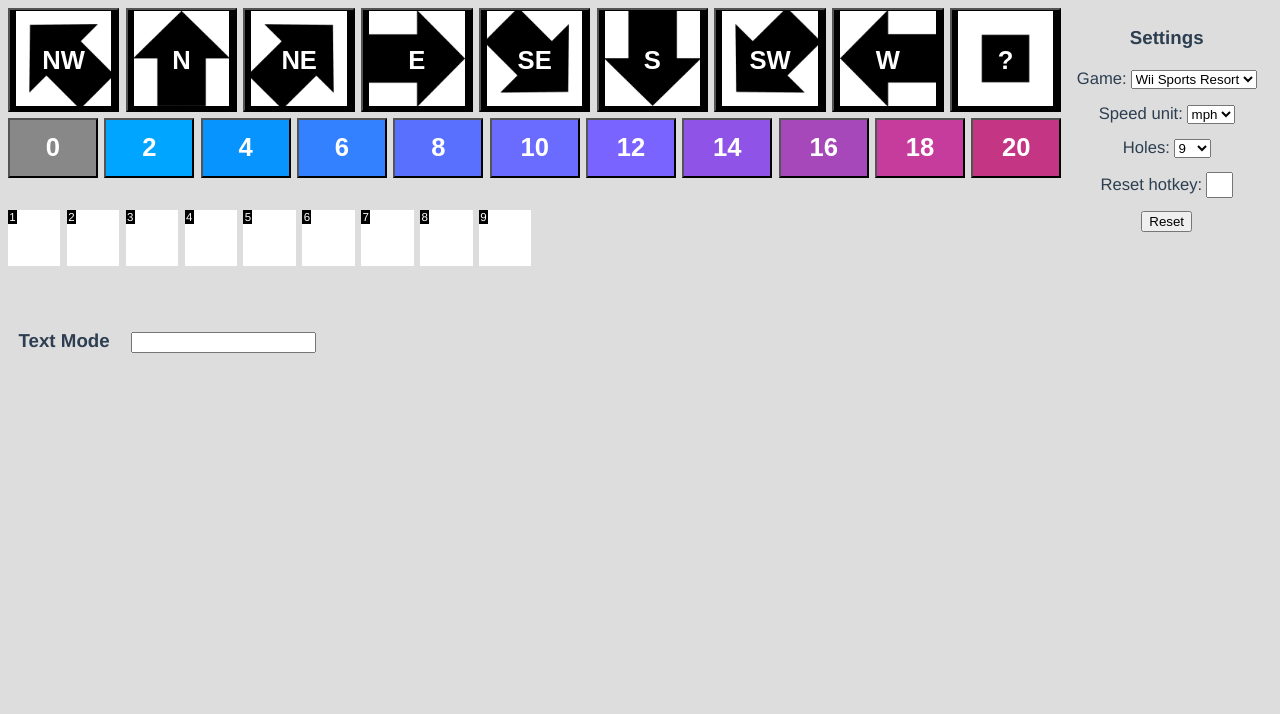
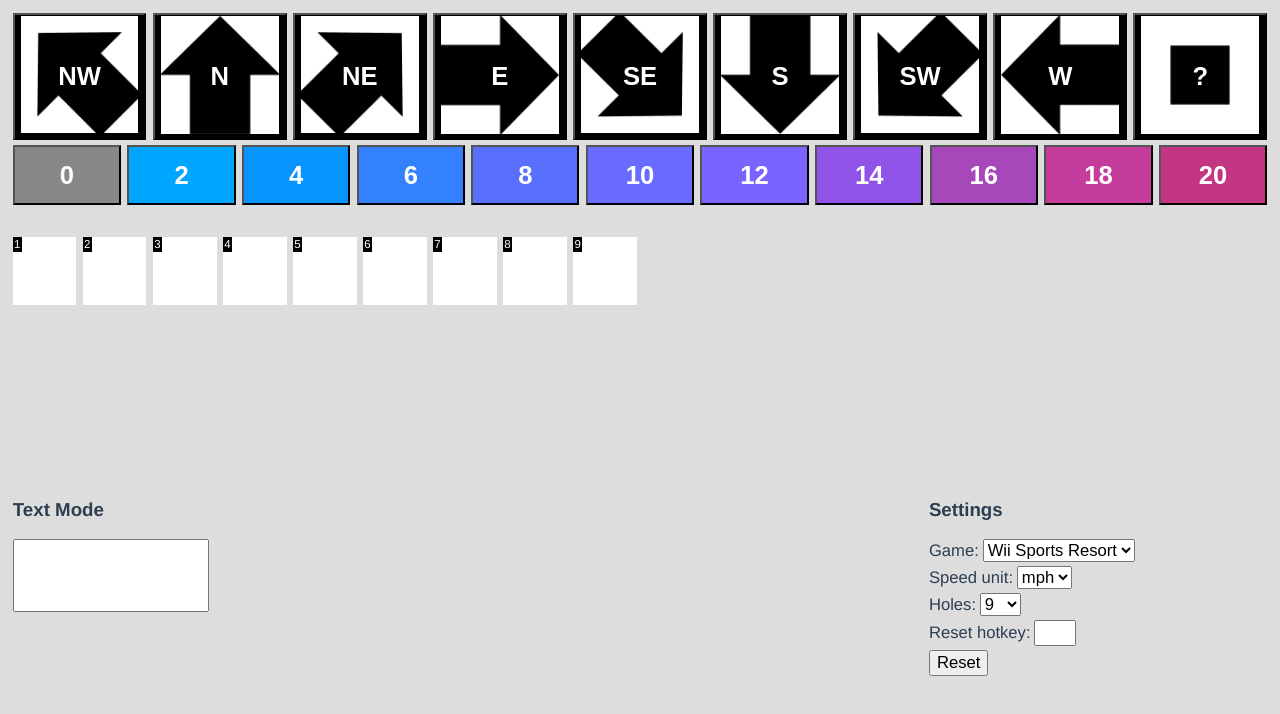
Before and after one commit to purpuropterus/windtracker, a Vue app: page / in a window 1280 px wide. Shown: the top 714 px of the page. Built offline with nearby package versions, Linux system fonts and the light colour scheme.

Commit message:
css is my favorite language

```diff
--- a/src/App.vue
+++ b/src/App.vue
@@ -11,24 +11,22 @@
 
     <div class="parent">
 
-      <div class="left">
-
-        <div class="top-left">
+        <div class="top">
           <Directions :directions="windStore.wind.directions"/>
           <Speeds :speeds="settingsStore.game == 'og' ? windStore.wind.speeds : windStore.wsrSpeeds "/>
           <History />
         </div>
 
-        <div class="bottom-left">
-          <TextMode />
+        <div class="bottom">
+          <div class="bottom-left">
+            <TextMode />
+          </div>
+          <div class="bottom-right">
+            <HistoryEditor />
+            <Settings />
+          </div>
         </div>
 
-      </div>
-
-      <div class="right">
-        <HistoryEditor />
-        <Settings />
-      </div>
 
     </div>
 
@@ -65,33 +63,80 @@ const settingsStore = useSettingsStore();
 
 body {
   background-color: #ddd;
+  margin: 0;
 }
 
 #app {
   font-family: Avenir, Helvetica, Arial, sans-serif;
   -webkit-font-smoothing: antialiased;
   -moz-osx-font-smoothing: grayscale;
-  text-align: center;
   color: #2c3e50;
 }
 
 .parent {
-  display: flex;
-  flex-flow: row;
-}
-
-.left {
+  max-height: 100vh;
+  height: 100%;
   width: 100%;
-  flex: 1;
-  height: 100%;
+  /* display: flex;
+  flex-direction: column; */
 }
 
 
+.top {
+  height: calc(30vw - 1vw);
+  min-height: calc(60vh - 1vw);
+  width: calc(100% - 2vw);
 
-.right {
+
+  padding-top: 1vw;
+  margin: 0 1vw;
+
+  background-color: #ddd;
+}
+
+.bottom {
+
+  display: flex;
+  flex-direction: row;
+
+  height: 40%;
+  width: calc(100% - 2vw);
+
+  margin: 0 1vw;
+
+}
+
+.bottom-left {
+  flex: 1;
+  height: 100%;
   width: 100%;
-  flex: 0.2;
+}
+
+.bottom-right > * {
+  margin-left: 2rem;
 }
 
 
+.bottom-right {
+  flex: 1;
+  display: flex;
+  flex-direction: row;
+  justify-content: flex-end;
+  margin: 0;
+  padding: 0;
+
+
+  height: 100%;
+  width: 100%;
+}
+
+select {
+    font-size: 1.3vw;
+}
+
+label {
+    margin-right: 0.3vw;
+    font-size: 1.3vw;
+}
+
 </style>
--- a/src/components/History.vue
+++ b/src/components/History.vue
@@ -17,7 +17,7 @@
         :key="item.id"
       >
 
-        <div class="history-item-image" @click="Object.keys(item[0]).length ? historyEditorStore.handleHistoryClick(index) : null" :style="{backgroundColor: Object.keys(item[0]).length!=0?(item[1].color?item[1].color:'black'):'white'}">
+        <div class="history-item-image" @click="(Object.keys(item[0]).length && Object.keys(item[1]).length) ? historyEditorStore.handleHistoryClick(index) : null" :style="{backgroundColor: Object.keys(item[0]).length!=0?(item[1].color?item[1].color:'black'):'white'}">
           <div class="bg-div">
 
           </div>
@@ -51,7 +51,6 @@ windStore.history = windStore.createEmptyHistory()
 <style scoped>
 .history {
   width: 100%;
-  height: 100%;
   text-align: left;
   display: grid;
   gap: 0.5vw;
--- a/src/components/HistoryEditor.vue
+++ b/src/components/HistoryEditor.vue
@@ -54,9 +54,12 @@ const historyEditorStore = useHistoryEditorStore();
 
 
 <style scoped>
-
 .error p{
     color:red;
 }
 
+.save {
+    font-size: 1.3vw;
+}
+
 </style>
--- a/src/components/KeyboardListener.vue
+++ b/src/components/KeyboardListener.vue
@@ -7,6 +7,9 @@
 import { onMounted, onUnmounted } from 'vue';
 import { useSettingsStore } from '@/stores/settingsStore';
 import { useWindStore } from '@/stores/windStore';
+
+import { defineEmits } from 'vue';
+const emit = defineEmits(['tabPressed'])
 
 const settingsStore = useSettingsStore();
 const windStore = useWindStore();
@@ -44,13 +47,6 @@ const handleKeyPress = (ev) => {
       windStore.reset()
       break
 
-    case "Tab":
-
-      ev.preventDefault()
-      //todo: focus the .text-mode-input input
-
-      break
-
   }
 
 }
--- a/src/components/Settings.vue
+++ b/src/components/Settings.vue
@@ -5,7 +5,7 @@
 
         <div class="game setting">
             <label>Game:</label>
-            <select v-model="settingsStore.game">
+            <select v-model="settingsStore.game" tabindex="-1">
                 <option value="og">Wii Sports</option>
                 <option value="wsr" selected>Wii Sports Resort</option>
             </select>
@@ -13,7 +13,7 @@
 
         <div class="unit setting">
             <label>Speed unit:</label>
-            <select v-model="settingsStore.speedUnit">
+            <select v-model="settingsStore.speedUnit" tabindex="-1">
                 <option value="mph" selected>mph</option>
                 <option value="m_s">m/s</option>
             </select>
@@ -21,7 +21,7 @@
 
         <div class="holes setting">
             <label>Holes:</label>
-            <select v-model="settingsStore.holes">
+            <select v-model="settingsStore.holes" tabindex="-1">
                 <option value="9" selected>9</option>
                 <option v-if="settingsStore.game == 'wsr'" value="18">18</option>
             </select>
@@ -29,11 +29,11 @@
 
         <div class="reset-hotkey setting">
             <label>Reset hotkey:</label>
-            <input type="text" @keydown="handleKey" />
+            <input type="text" @keydown="handleKey" tabindex="-1" />
             <label v-if="settingsStore.resetHotkey">{{ settingsStore.resetHotkey }}</label>
         </div>
 
-        <button class="reset-button" @click="windStore.reset">Reset</button>
+        <button class="reset-button" @click="windStore.reset" tabindex="-1">Reset</button>
 
     </div>
 </template>
@@ -61,18 +61,18 @@ const handleKey = (ev) => {
     font-size: 1.3vw;
 }
 
-.setting * {
-    display: inline-block;
-    margin: 1%
-}
-
-.settings div {
-    margin: 5%;
-}
 
 .setting input {
     width: 10%;
     font-size: 1.3vw;
+    margin-right: 0.3vw;
+}
+.reset-button {
+    font-size: 1.3vw;
+}
+
+.setting {
+    margin-bottom: 0.5vh;
 }
 
 </style>
--- a/src/components/TextMode.vue
+++ b/src/components/TextMode.vue
@@ -1,7 +1,7 @@
 <template>
     <div class="text-mode">
         <h3>Text Mode</h3>
-        <input v-model="windString" @keypress.enter="handleKey" type="text">
+        <input v-model="windString" @keypress.enter="handleKey" ref="textModeInput" @tabPressed="handleTabPressed" type="text" tabindex="0">
         <p class="error" v-if="error"> {{ error }}</p>
     </div>
 </template>
@@ -26,6 +26,11 @@ const handleKey = (ev) => {
     }
 
     windString.value = ""
+}
+
+const handleTabPressed = () => {
+    console.log("test3")
+    this.$refs.textModeInput.focus()
 }
 
 const parseWindString = (str) => {
@@ -86,17 +91,18 @@ const parseWindString = (str) => {
 <style scoped>
 
     .text-mode {
-        margin-top: 5%;
         text-align: left;
-    }
-
-    .text-mode * {
-        display:inline-block;
-        margin: 1%;
     }
 
     .error {
         color: red;
     }
 
+    input {
+        height: 100%;
+        width: 10rem;
+        padding: 1rem;
+        font-size: 2rem;
+    }
+
 </style>
--- a/src/stores/windStore.js
+++ b/src/stores/windStore.js
@@ -168,10 +168,10 @@ export const useWindStore = defineStore("wind", {
             }
 
             this.history[this.historyLength][0] = zeroDirection
-            this.history[this.historyLength][2].text = `${zeroDirection.id}: 9/16`
+            this.history[this.historyLength][2].text = `${zeroDirection.id}: 56.25%`
 
             this.history[8][0] = zeroDirection
-            this.history[8][2].text = `${zeroDirection.id}: 7/16`
+            this.history[8][2].text = `${zeroDirection.id}: 43.75%`
 
             this.zeroDirection = zeroDirection;
 
```
